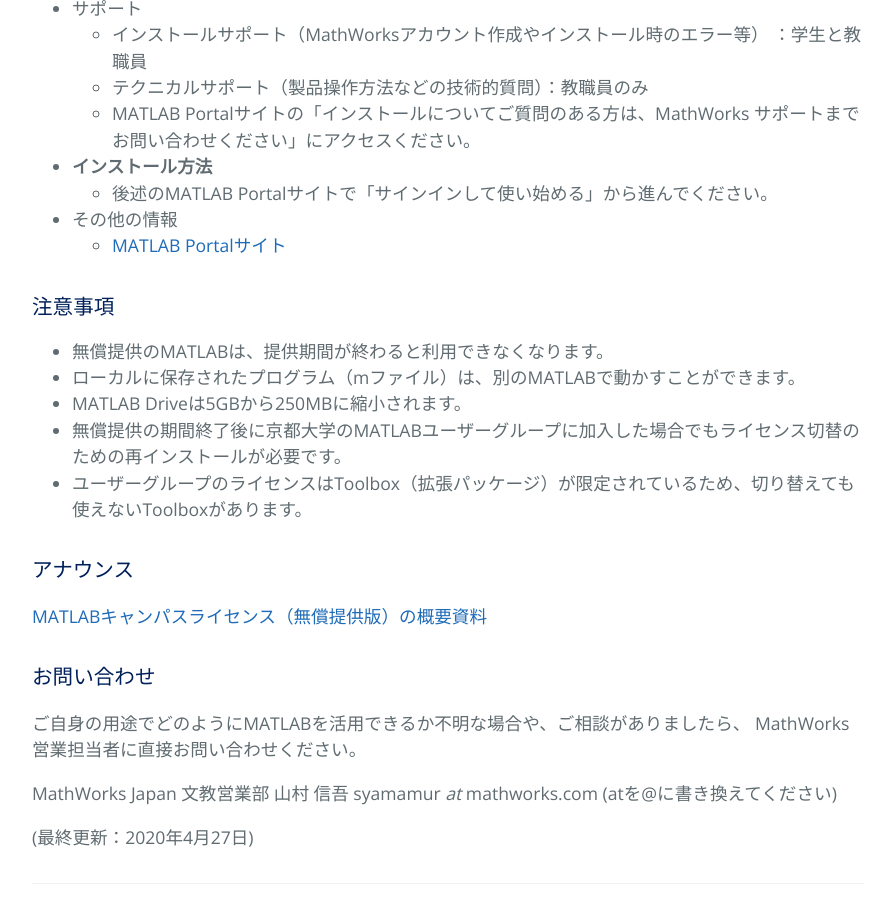
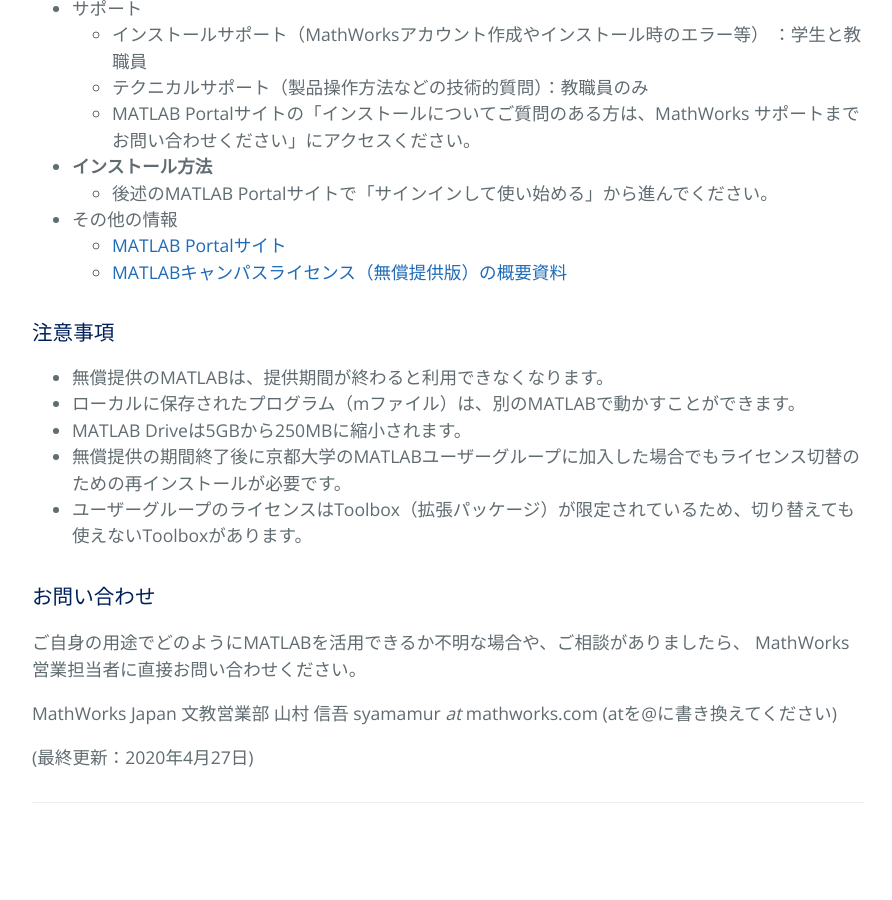
Before and after one commit to kyoto-u/online-edu, a Jekyll site: the page built from special-offer.md, in a window 1280 px wide and 900 px high, scrolled down 1933 px. Shown: the whole window, without its empty margins (192-1084 px from the left). Built offline with Jekyll 4.4.1, drawn with Linux system fonts in a browser that asks for light colours; after the commit the page ends 2800 px from its top, so only the background shows below that; part of the change alters nothing that is shown.

Commit message:
Update special-offer.md

```diff
--- a/special-offer.md
+++ b/special-offer.md
@@ -58,6 +58,7 @@ MATLAB（マトラボ）は、アメリカ合衆国のMathWorks社が開発し
   - 後述のMATLAB Portalサイトで「サインインして使い始める」から進んでください。
 - その他の情報
   - [MATLAB Portalサイト](https://jp.mathworks.com/academia/tah-portal/kyoto-university-31485310.html)
+  - [MATLABキャンパスライセンス（無償提供版）の概要資料](https://kubar.rd.iimc.kyoto-u.ac.jp/covid-19/MATLAB_COVID-19_SpecialOffer_Announce.pdf)
 
 ### 注意事項
 
@@ -67,10 +68,6 @@ MATLAB（マトラボ）は、アメリカ合衆国のMathWorks社が開発し
 - 無償提供の期間終了後に京都大学のMATLABユーザーグループに加入した場合でもライセンス切替のための再インストールが必要です。
 - ユーザーグループのライセンスはToolbox（拡張パッケージ）が限定されているため、切り替えても使えないToolboxがあります。
 
-### アナウンス
-
-[MATLABキャンパスライセンス（無償提供版）の概要資料](https://kubar.rd.iimc.kyoto-u.ac.jp/covid-19/MATLAB_COVID-19_SpecialOffer_Announce.pdf)
-
 ### お問い合わせ
 
 ご自身の用途でどのようにMATLABを活用できるか不明な場合や、ご相談がありましたら、
```
